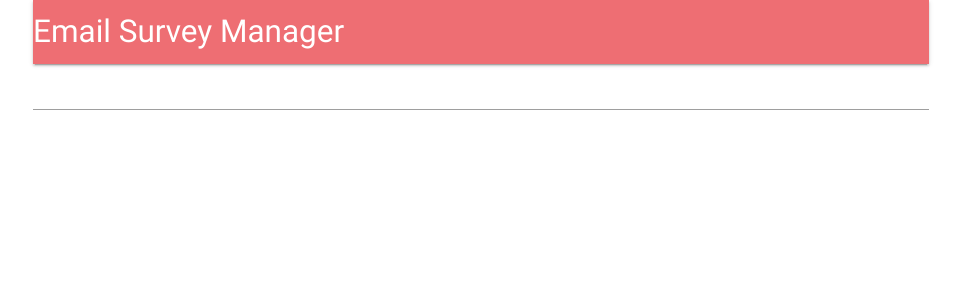
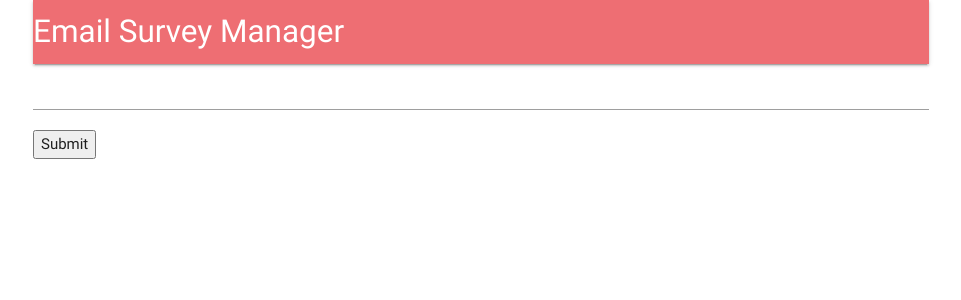
Before and after one commit to dacup72/email-survey-manager, a React (Create React App) app in the folder client/: page /surveys/new in a window 1280 px wide. Shown: the top 300 px of the page, without its empty margins (159-1120 px from the left). Built offline with nearby package versions, Linux system fonts and the light colour scheme; no server answers.

Commit message:
Making survey field component

```diff
--- a/client/src/components/surveys/SurveyField.js
+++ b/client/src/components/surveys/SurveyField.js
@@ -1,11 +1,11 @@
-import React, { Component } from 'react';
+// SurveyField contains logic to render a single label and text input
+import React from 'react';
 
-class SurveyField extends Component {
-  render() {
-    return (
-      test
-    );
-  };
+export default props => {
+  console.log("SurveyField props: ", props);
+  return (
+    <div>
+      <input />
+    </div>
+  );
 };
-
-export default SurveyField;
--- a/client/src/components/surveys/SurveyForm.js
+++ b/client/src/components/surveys/SurveyForm.js
@@ -2,17 +2,31 @@
 import React, { Component } from 'react';
 // reduxForm allows this form to communicate with the redux state
 // Field is a helper for rendering any type of html form elements to collect input
+// Each field is going to have a component containing our custom surveyField components
 import { reduxForm, Field } from 'redux-form';
+import SurveyField from './SurveyField';
 
 class SurveyForm extends Component {
+  renderFields() {
+    return (
+      <div>
+        <Field
+          type="text"
+          name="title"
+          component={SurveyField}
+        />
+      </div>
+    );
+  }
+
   render() {
     return (
       <div>
-          <Field
-            type="text"
-            name="surveyTitle"
-            component="input"
-          />
+        {/* handleSubmit is doen for us behind the sceens by reduxForm's Field  */}
+        <form onSubmit={this.props.handleSubmit(values => console.log(values))}>
+          {this.renderFields()}
+          <button type="submit">Submit</button>
+        </form>
       </div>
     );
   };
--- a/client/src/components/surveys/SurveyNew.js
+++ b/client/src/components/surveys/SurveyNew.js
@@ -3,6 +3,8 @@
 import SurveyForm from './SurveyForm';
 
 class SurveyNew extends Component {
+
+
   render() {
     return (
       <div>
```
